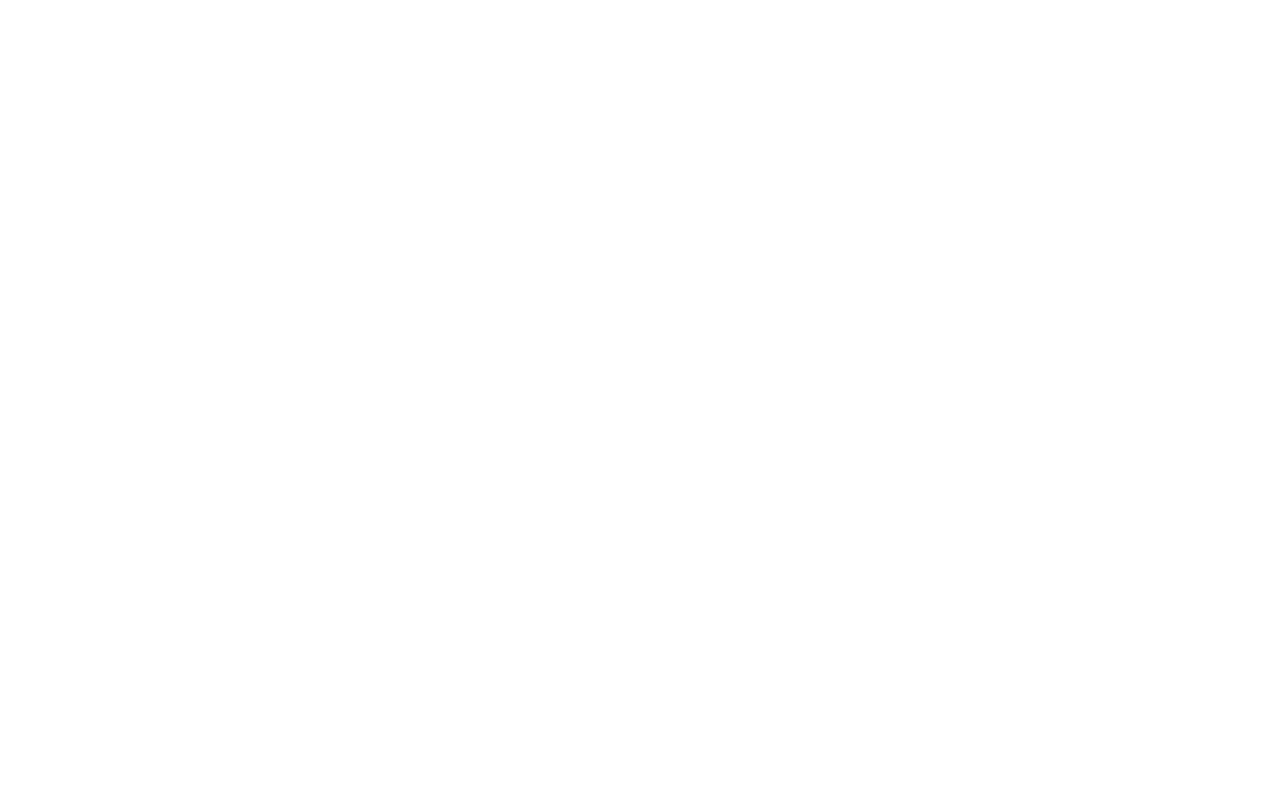
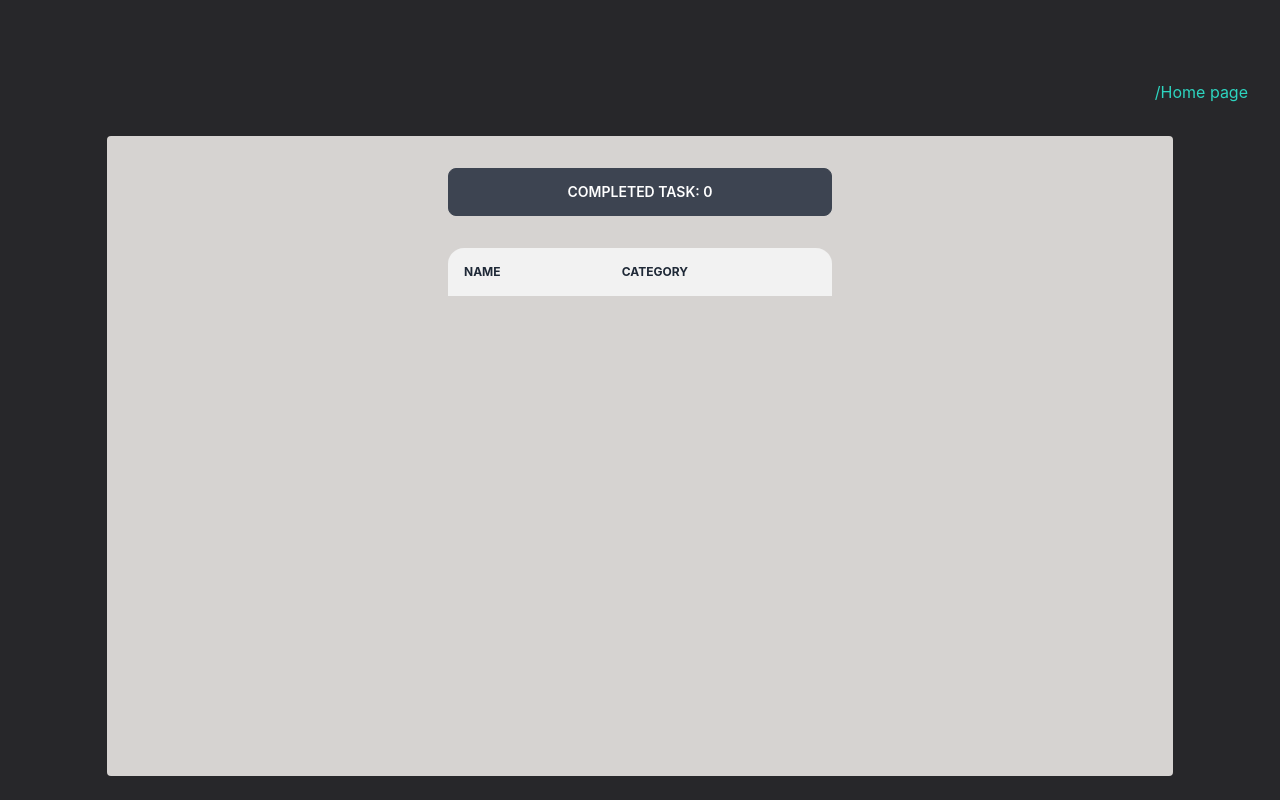
Before and after one commit to mamun-opu/to-do, a React (Create React App) app: page /completed-task in a window 1280 px wide. Before the commit this address had no page. Built offline with nearby package versions, Linux system fonts and the light colour scheme.

Commit message:
single task page, completed task

```diff
--- a/src/App.tsx
+++ b/src/App.tsx
@@ -6,8 +6,8 @@
 } from "react-router-dom";
 import TaskInfo from './pages/ShowTaskInfo';
 import { createContext, useState } from 'react';
-import { ITask } from './components/CRUD/CreateNewTask';
 import Home from './pages/Home';
+import ShowCompletedTask from './pages/ShowCompletedTask';
 
 
 
@@ -75,6 +75,10 @@
             path="/task/:taskId"
             element={<TaskInfo />}
           />
+          <Route
+            path="/completed-task"
+            element={<ShowCompletedTask />}
+          />
         </Routes>
       </BrowserRouter>
       </TaskContext.Provider>
--- a/src/components/CRUD/CreateNewTask.tsx
+++ b/src/components/CRUD/CreateNewTask.tsx
@@ -1,7 +1,6 @@
 import { faListCheck } from "@fortawesome/free-solid-svg-icons";
 import { FontAwesomeIcon } from "@fortawesome/react-fontawesome";
-import { resolve } from "path";
-import { useContext, useEffect, useState } from "react";
+import { useContext, useState } from "react";
 import { TaskContext } from "../../App";
 import NewTaskInput from "./NewTaskInput";
 import { addNewTask } from "./operations";
@@ -15,7 +14,7 @@
 }
 
 const CreateNewTask = ({ categoryName }: ICreateNewTask) => {
-  const { errorMessage, setErrorMessage, todoList, setTodoList } =
+  const { setErrorMessage, todoList, setTodoList } =
     useContext(TaskContext);
   const [isAddTask, setIsAddTask] = useState(false);
   const [todo, setTodo] = useState<ITask>({
--- a/src/components/CRUD/CreateTaskCategory.tsx
+++ b/src/components/CRUD/CreateTaskCategory.tsx
@@ -44,7 +44,6 @@
   };
   const {
     register,
-    formState: { errors },
     handleSubmit,
   } = useForm<IFormInputs>();
   return (
--- a/src/components/Visualization/ShowAllTasks.tsx
+++ b/src/components/Visualization/ShowAllTasks.tsx
@@ -1,7 +1,6 @@
 import { useContext } from "react";
 import { TaskContext } from "../../App";
 import ShowSingleTask from "./ShowSingleTask";
-import "./showAllTasks.css";
 import CreateNewTask from "../CRUD/CreateNewTask";
 
 const ShowAllTasks = () => {
@@ -14,7 +13,7 @@
         {categoryList?.map((category) => {
           return (
             <div className="m-8 p-3 border border-sky-500 h-fit">
-              <button className="btn btn-block w-96">{category}</button>
+              <button className="btn btn-block text-white w-96">{category}</button>
               <div className="divider">X</div>
               <div>
                 {todoList && setTodoList && setCount
--- a/src/components/Visualization/ShowCompletedTask.tsx
+++ /dev/null
@@ -1,26 +0,0 @@
-import { useContext } from 'react';
-import { TaskContext } from '../../App';
-import { redoTask } from '../CRUD/operations';
-
-
-export interface ICompletedProps{
-    name: string,
-    id: string,
-    taskNumber: number
-}
-
-const ShowCompletedTask = ({name, id, taskNumber}: ICompletedProps) => {
-
-    const {todoList, setCount, setTodoList} = useContext(TaskContext);
-    if(!todoList || !setCount || !setTodoList) return;
-
-
-    return (
-        <div style = {{display: 'flex', justifyContent: 'center', alignItems: 'center'}}>
-            <h3 style={{color: 'tomato', textDecoration: 'line-through'}}>{taskNumber+1}. {name}</h3>
-            <button style = {{marginLeft: '5px'}} onClick = {()=> redoTask(id, todoList, setCount, setTodoList)}>Redo</button>
-        </div>
-    );
-};
-
-export default ShowCompletedTask;
--- a/src/components/Visualization/showAllTasks.css
+++ /dev/null
@@ -1,6 +0,0 @@
-
-@media (max-width: 1080px) {
-    .categoryContainer {
-      flex-direction: column;
-    }
-}
--- a/src/pages/Home.tsx
+++ b/src/pages/Home.tsx
@@ -1,10 +1,16 @@
 import ShowAllTasks from "../components/Visualization/ShowAllTasks";
 import CreateTaskCategory from "../components/CRUD/CreateTaskCategory";
+import { Link } from "react-router-dom";
 
 const Home = () => {
   return (
     <div className="h-screen w-screen pt-20 pb-20 bg-zinc-800">
-      <div className="rounded flex h-full w-5/6 overflow-x-scroll mx-auto bg-stone-300">
+      <div className="flex justify-end mb-8 mr-8">
+        <Link className="text-teal-400" to={"/completed-task"}>
+          /completed task
+        </Link>
+      </div>
+      <div className="rounded flex h-full w-5/6 mx-auto overflow-x-scroll bg-stone-300">
         <ShowAllTasks />
         <CreateTaskCategory />
       </div>
--- /dev/null
+++ b/src/pages/ShowCompletedTask.tsx
@@ -0,0 +1,46 @@
+import { useContext } from "react";
+import { Link } from "react-router-dom";
+import { TaskContext } from "../App";
+
+const ShowCompletedTask = () => {
+  const { todoList, count } = useContext(TaskContext);
+  return (
+    <div className="h-screen w-screen pt-20 pb-20 bg-zinc-800">
+        <div className="flex justify-end mb-8 mr-8">
+        <Link className="text-teal-400" to={"/"}>
+          /Home page
+        </Link>
+      </div>
+      <div className="rounded h-full w-5/6 mx-auto overflow-x-auto overflow-y-scroll bg-stone-300 flex items-center flex-col justify-start">
+        <button className="btn btn-block uppercase w-96 m-8">
+          completed task: {count}
+        </button>
+        <table className="table w-96">
+          <thead>
+            <tr>
+              <th>Name</th>
+              <th>Category</th>
+            </tr>
+          </thead>
+          <tbody>
+            {todoList?.map((todo) => {
+              return (
+                <>
+                  <tr>
+                    {
+                        console.log(todo.name)
+                    }
+                    <td>{todo.name}</td>
+                    <td>{todo.category}</td>
+                  </tr>
+                </>
+              );
+            })}
+          </tbody>
+        </table>
+      </div>
+    </div>
+  );
+};
+
+export default ShowCompletedTask;
--- a/src/pages/ShowTaskInfo.tsx
+++ b/src/pages/ShowTaskInfo.tsx
@@ -1,26 +1,33 @@
-import { useContext } from 'react';
-import { useParams } from 'react-router';
-import { TaskContext } from '../App';
-
+import { useContext } from "react";
+import { useParams } from "react-router";
+import { Link } from "react-router-dom";
+import { TaskContext } from "../App";
 
 const ShowTaskInfo = () => {
+  const { taskId } = useParams();
+  const { todoList } = useContext(TaskContext);
+  const todo = todoList?.find((todo) => {
+    return todo.id === taskId;
+  });
 
-    const {taskId} = useParams();
-    const {todoList} = useContext(TaskContext);
-    const todo = todoList?.find(todo => {
-        return (todo.id === taskId)
-    })
-
-
-
-    return (
-        <div>
-            <h1>This is task INFO </h1>
-            <hr style = {{width: '20%', height: '3px', border: 'solid 1px white', borderRadius: '5px', backgroundImage: 'linear-gradient(to right, #a58cbd, #b7b7de, #00d4ff)'}}/>
-            <h3>Task name: <span style = {{color: 'blue', fontSize: 'larger', fontWeight: 'bolder'}}>{todo?.name}</span></h3>
-            <h4>Task ID: <span style = {{color: 'maroon', fontWeight: 'bolder'}}>{todo?.id}</span></h4>
+  return (
+    <div className="h-screen w-screen pt-20 pb-20 bg-zinc-800">
+      <div className="hero min-h-full w-5/6 mx-auto">
+        <div className="hero-overlay bg-white"></div>
+        <div className="hero-content text-center text-neutral-content">
+          <div className="max-w-md">
+            <h1 className="mb-5 text-5xl font-bold uppercase text-teal-500">
+              {todo?.name}
+            </h1>
+            <p className="mb-5 font-medium text-info">ID: {todo?.id}</p>
+            <Link className="btn btn-primary" to="/">
+              Home
+            </Link>
+          </div>
         </div>
-    );
+      </div>
+    </div>
+  );
 };
 
 export default ShowTaskInfo;
```
Also changed, not shown: src/components/Visualization/ShowSingleTask.tsx (+6 -3 lines).
